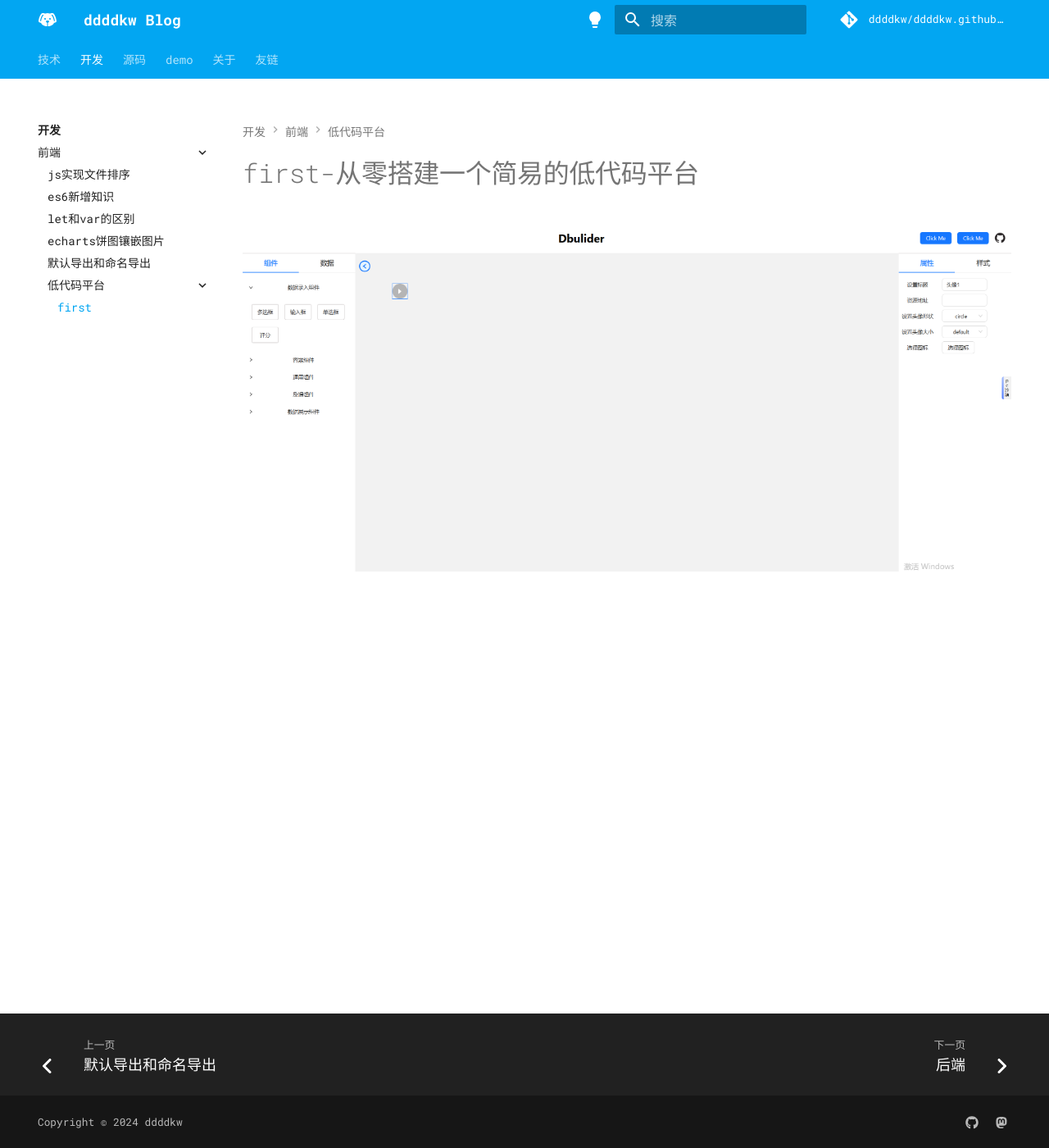
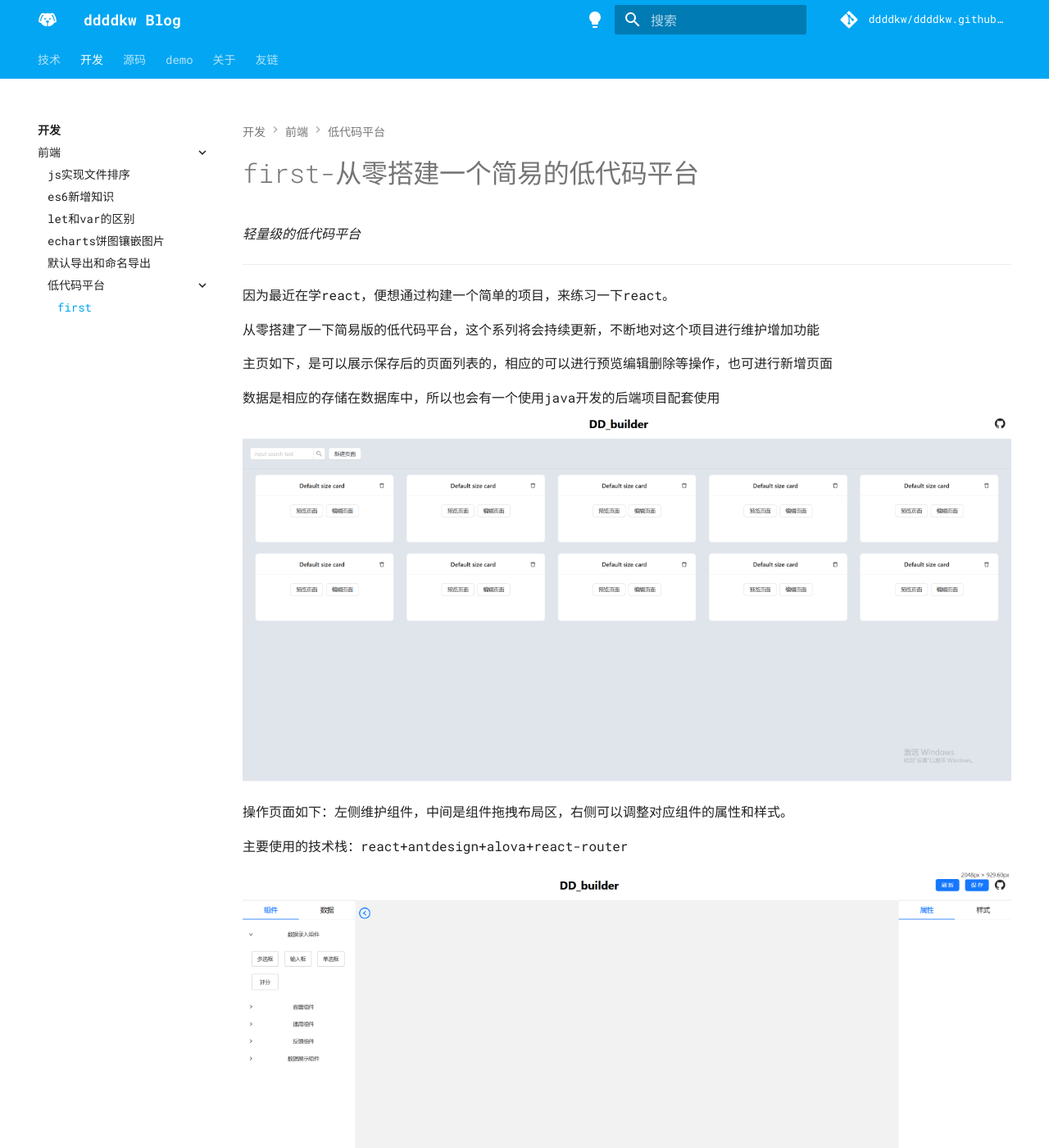
Before and after one commit to ddddkw/ddddkw.github.io, an MkDocs documentation site: the page built from docs/technology/web/lowCode/first.md, in a window 1280 px wide and 1400 px high. Shown: the whole window at 82% size. Built offline with MkDocs 1.6.1 and Material for MkDocs 9.7.7, drawn with Linux system fonts in a browser that asks for light colours; comment, search, counter and statistics services are not loaded; some of the changed text lies outside the part shown.

Commit message:
低代码系列修改

```diff
--- a/docs/technology/web/lowCode/first.md
+++ b/docs/technology/web/lowCode/first.md
@@ -1,4 +1,22 @@
 # first-从零搭建一个简易的低代码平台
 
+*轻量级的低代码平台*
 
+------
+
+因为最近在学react，便想通过构建一个简单的项目，来练习一下react。
+
+从零搭建了一下简易版的低代码平台，这个系列将会持续更新，不断地对这个项目进行维护增加功能
+
+主页如下，是可以展示保存后的页面列表的，相应的可以进行预览编辑删除等操作，也可进行新增页面
+
+数据是相应的存储在数据库中，所以也会有一个使用java开发的后端项目配套使用
 ![](../../../assets/lowCode/homePage.png)
+
+操作页面如下：左侧维护组件，中间是组件拖拽布局区，右侧可以调整对应组件的属性和样式。
+
+主要使用的技术栈：react+antdesign+alova+react-router
+
+![](../../../assets/lowCode/buildPage.png)
+
+**对应的github仓库地址：**https://github.com/ddddkw/tools_web
```
Also changed, not shown: docs/assets/lowCode/buildPage.png (added), docs/assets/lowCode/homePage.png.
